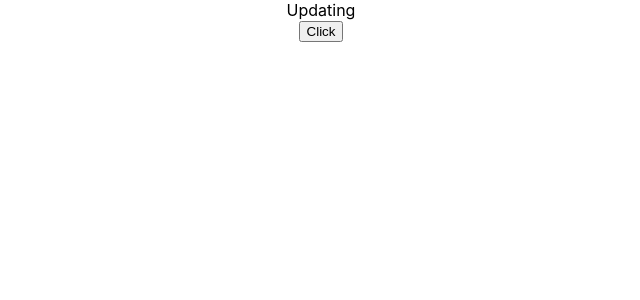
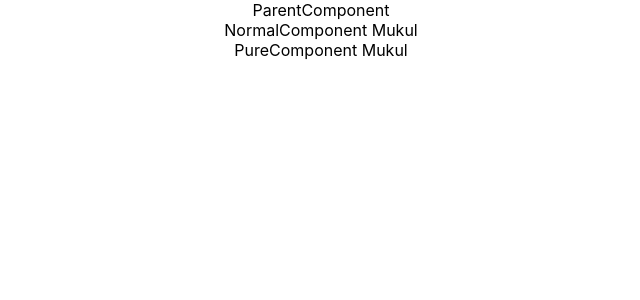
Before and after one commit to Mukul-12/React, a React (Create React App) app: page / in a window 1280 px wide. Shown: the top 300 px of the page, without its empty margins (319-959 px from the left). Built offline with nearby package versions, Linux system fonts and the light colour scheme.

Commit message:
Pure Component

```diff
--- a/src/App.js
+++ b/src/App.js
@@ -1,7 +1,5 @@
 import './App.css';
-import Updating from './Components/LifeCycle_Methods/Updating';
-
-
+import ParentComponent from './Components/PureComponent/ParentComponent';
 
 function App() {
   return (
@@ -16,7 +14,8 @@ function App() {
       <Object /> */}
       {/* <Style primary={true} /> */}
       {/* <Form /> */}
-      <Updating />
+      {/* <Updating /> */}
+      <ParentComponent />
     </div>
   );
 }
--- /dev/null
+++ b/src/Components/PureComponent/NormalComponent.js
@@ -0,0 +1,12 @@
+import React, { Component } from 'react'
+
+class NormalComponent extends Component {
+  render() {
+    console.log('Normal Component')
+    return (
+      <div>NormalComponent {this.props.name}</div>
+    )
+  }
+}
+
+export default NormalComponent
--- /dev/null
+++ b/src/Components/PureComponent/ParentComponent.js
@@ -0,0 +1,35 @@
+import React, { Component} from 'react'
+import NormalComponent from './NormalComponent'
+import Pure from './Pure'
+
+class ParentComponent extends Component {
+  constructor(props) {
+    super(props)
+
+    this.state = {
+       name : 'Mukul'
+    }
+  }
+  componentDidMount(){
+    setInterval(() =>{
+        this.setState({
+            name: 'Mukul'
+        })
+    }, 2000)
+  }
+  render() {
+    console.log('************Parent****************')
+    return (
+        <div>
+      ParentComponent
+      <NormalComponent name={this.state.name} />
+      <Pure name={this.state.name}/>
+      </div>
+    )
+  }
+}
+
+export default ParentComponent
+
+// In console window first show parent, normal, then pure component after that only parent, normal component re
+// - render to stop unnecessary rendering use pure component in parentComponent.js
--- /dev/null
+++ b/src/Components/PureComponent/Pure.js
@@ -0,0 +1,12 @@
+import React, { PureComponent } from 'react'
+
+class Pure extends PureComponent {
+  render() {
+    console.log('Pure Component')
+    return (
+      <div>PureComponent {this.props.name}</div>
+    )
+  }
+}
+
+export default Pure
```
